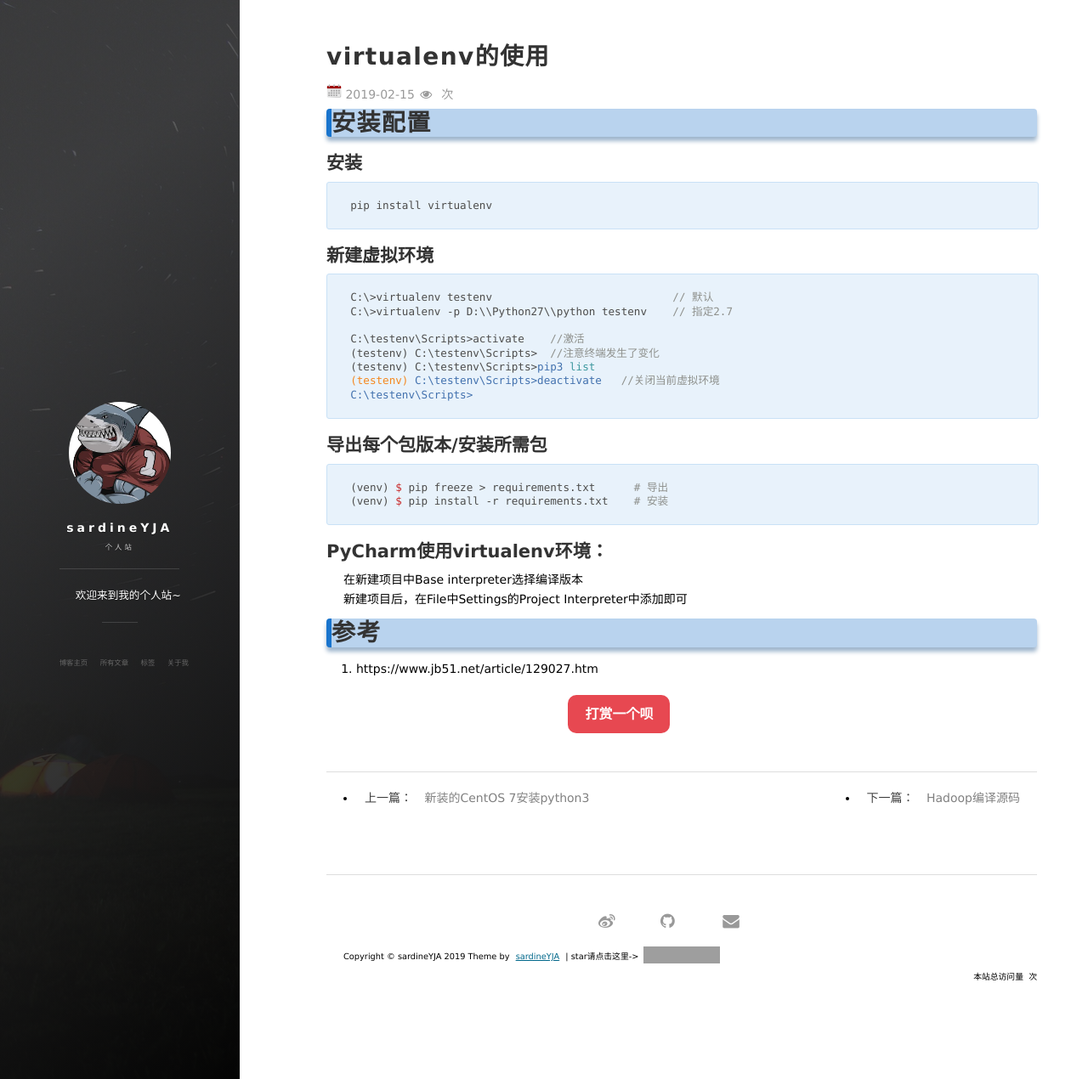
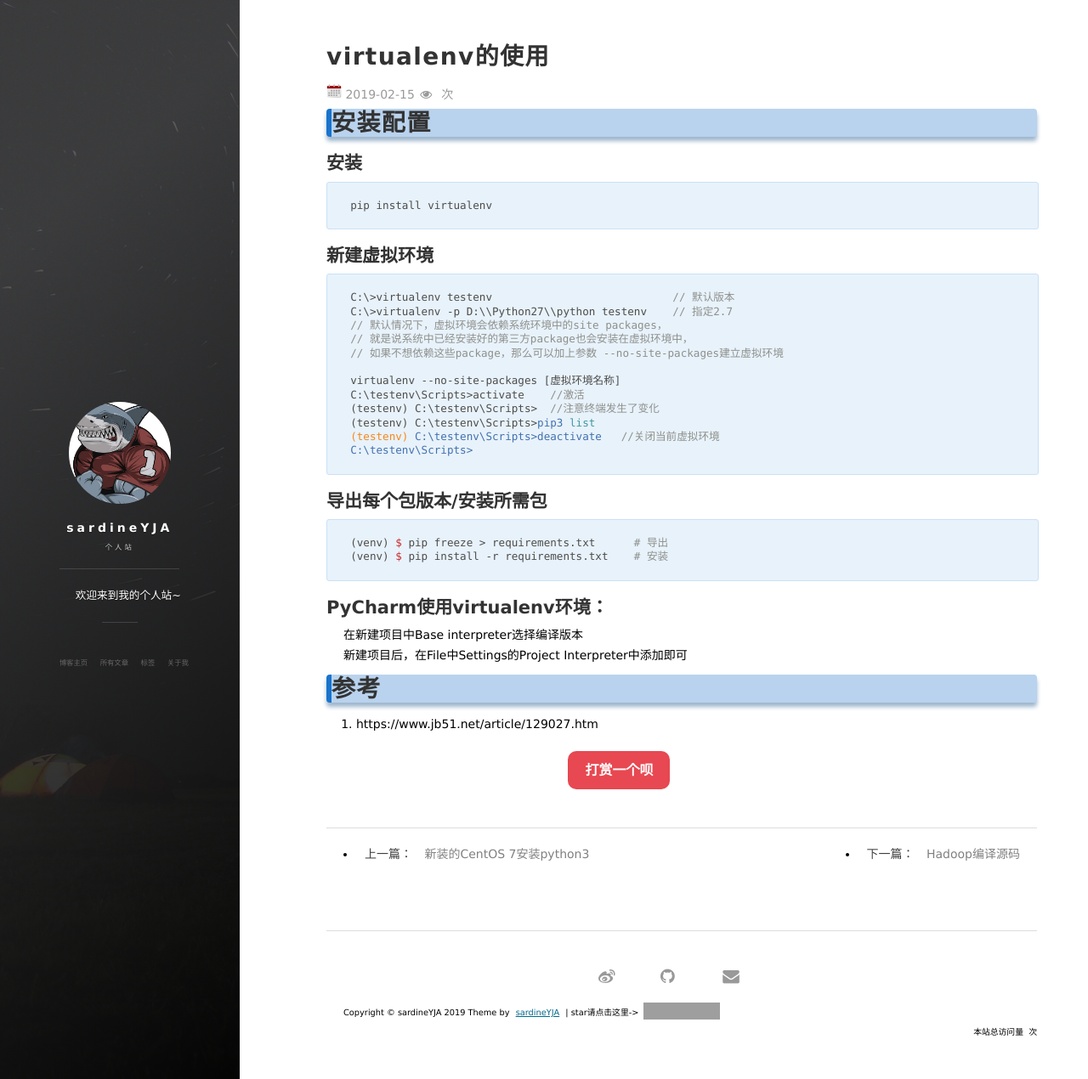
Before and after one commit to sardineYJA/sardineYJA.github.io, a Jekyll site: the page built from _posts/2019-02-15-python-virtualenv.md, in a window 1280 px wide and 1270 px high. Shown: the whole window at 85% size. Built offline with Jekyll 4.4.1, drawn with Linux system fonts in a browser that asks for light colours; nearby versions of some CDN libraries; comment, search, counter and statistics services are not loaded; grey boxes are pictures that could not be loaded.

Commit message:
Update 2019-02-15-python-virtualenv.md

````diff
--- a/_posts/2019-02-15-python-virtualenv.md
+++ b/_posts/2019-02-15-python-virtualenv.md
@@ -15,9 +15,13 @@
 
 ## 新建虚拟环境
 ```
-C:\>virtualenv testenv                            // 默认
+C:\>virtualenv testenv                            // 默认版本
 C:\>virtualenv -p D:\\Python27\\python testenv    // 指定2.7
+// 默认情况下，虚拟环境会依赖系统环境中的site packages，
+// 就是说系统中已经安装好的第三方package也会安装在虚拟环境中，
+// 如果不想依赖这些package，那么可以加上参数 --no-site-packages建立虚拟环境
 
+virtualenv --no-site-packages [虚拟环境名称]
 C:\testenv\Scripts>activate    //激活
 (testenv) C:\testenv\Scripts>  //注意终端发生了变化
 (testenv) C:\testenv\Scripts>pip3 list
````
